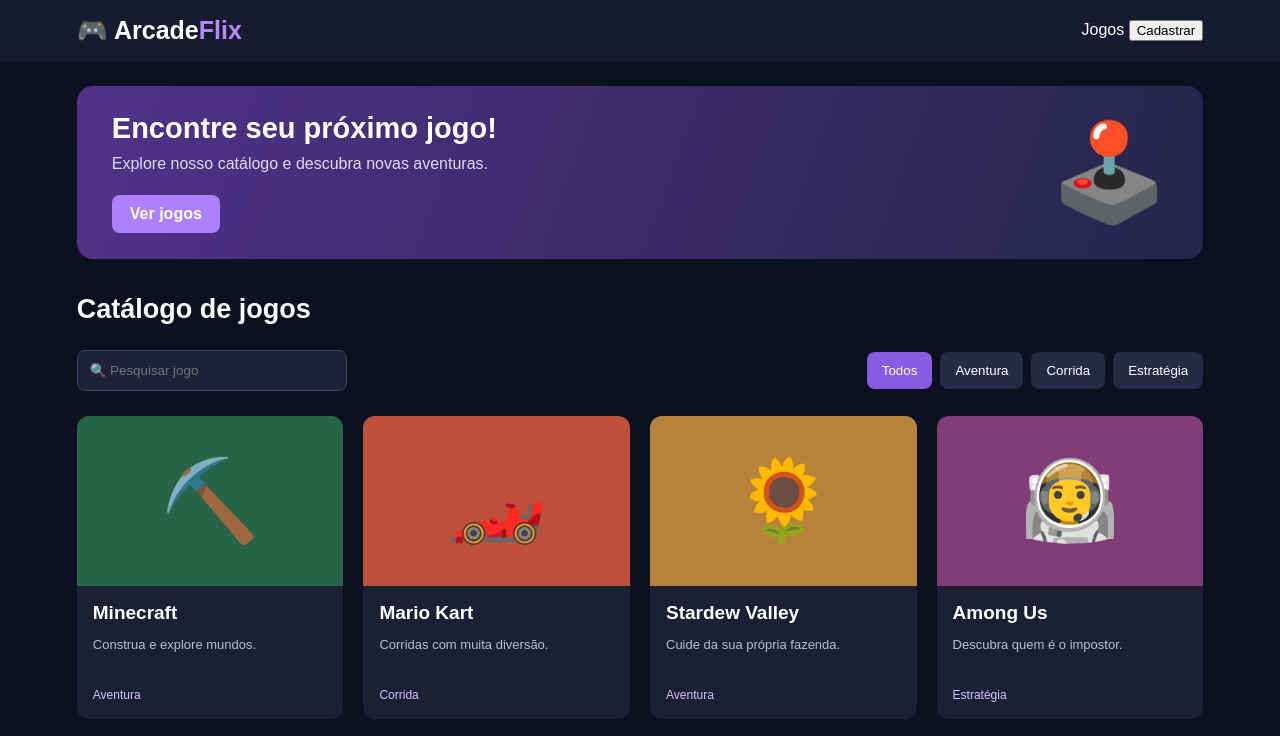
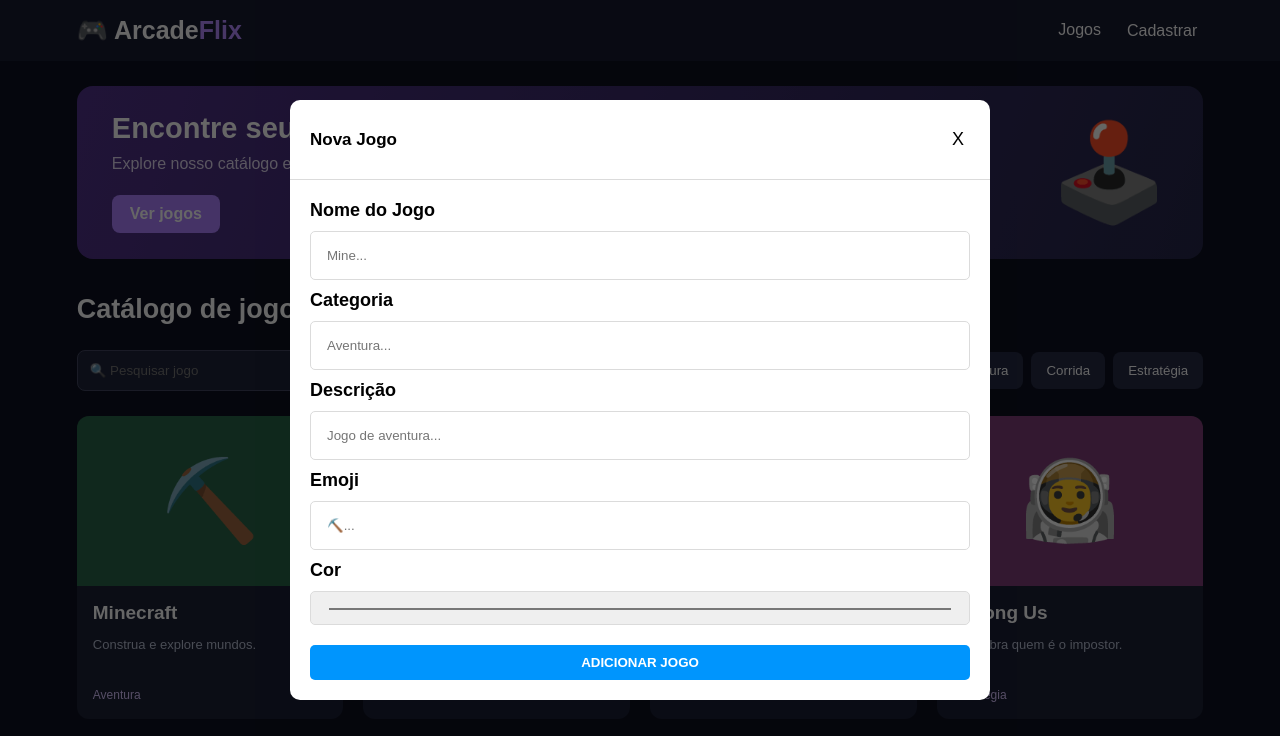
Before and after one commit to gustavoroberto1/programacao-de-aplicativos-2026, a plain HTML site: page arcadeflix/index.html in a window 1280 px wide. Shown: the top 736 px of the page. Drawn offline with Linux system fonts and the light colour scheme.

Commit message:
Update style.css

```diff
--- a/arcadeflix/css/style.css
+++ b/arcadeflix/css/style.css
@@ -20,6 +20,7 @@ a {
 
 button {
     cursor: pointer;
+    border: none;
 }
 
 /** CABEÇALHO ***/
@@ -34,6 +35,18 @@ header {
 header h1 {
     margin: 0px;
     font-size: 25px;
+}
+
+header div {
+    display: flex;
+    gap: 20px
+}
+
+header div button {
+    background-color: transparent;
+    color: white;
+    font-size: Arial, Helvetica, sans-serif;
+    font-size: 16px;
 }
 
 header h1 span {
@@ -163,6 +176,87 @@ header h1 span {
     margin-top: 8px;
 }
 
+/*---MODAL-----*/
+.modal {
+    position: fixed;
+    top: 0;
+    left: 0;
+    width: 100%;
+    height: 100%;
+    background-color: rgba(0, 0, 0, 0.6);
+    justify-content: center;
+    align-items: center;
+    display: flex;
+    z-index: 100;
+}
+
+.modal-content {
+    width: 700px;
+    background-color: #ffffff;
+    border-radius: 10px;
+    overflow: hidden;
+}
+
+.modal-header {
+    display: flex;
+    flex-direction: row;
+    justify-content: space-between;
+    padding: 15px 20px;
+    border-bottom: 1px solid #dbdbdb;
+}
+
+.modal-header h2 {
+    font-size: 17px;
+    color: #000;
+}
+
+.modal-header button {
+    font-size: 18px;
+    background-color: transparent;
+}
+
+.modal-body {
+    display: flex;
+    flex-direction: column;
+    gap: 10px;
+    padding: 20px;
+}
+
+.modal-body label {
+    font-size: 18px;
+    font-weight: bold;
+    color: #000;
+}
+
+.modal-body input,
+.modal-body textarea {
+    width: 100%;
+    padding: 16px;
+    border: 1px solid #dbdbdb;
+    border-radius: 5px;
+    outline: none;
+}
+
+.modal-body textarea {
+    min-height: 100px;
+    resize: vertical;
+}
+
+.botaoPublicar {
+    width: 100%;
+    background-color: #0095fd;
+    color: #ffffff;
+    border-radius: 5px;
+    padding: 10px;
+    font-weight: bold;
+    margin-top: 10px;
+}
+
+.hidden {
+    display: none;
+}
+
+
 /*---RESPONSIVIDADE -*/
 @media (max-width: 1000px) {
     .grade-jogos {
```
